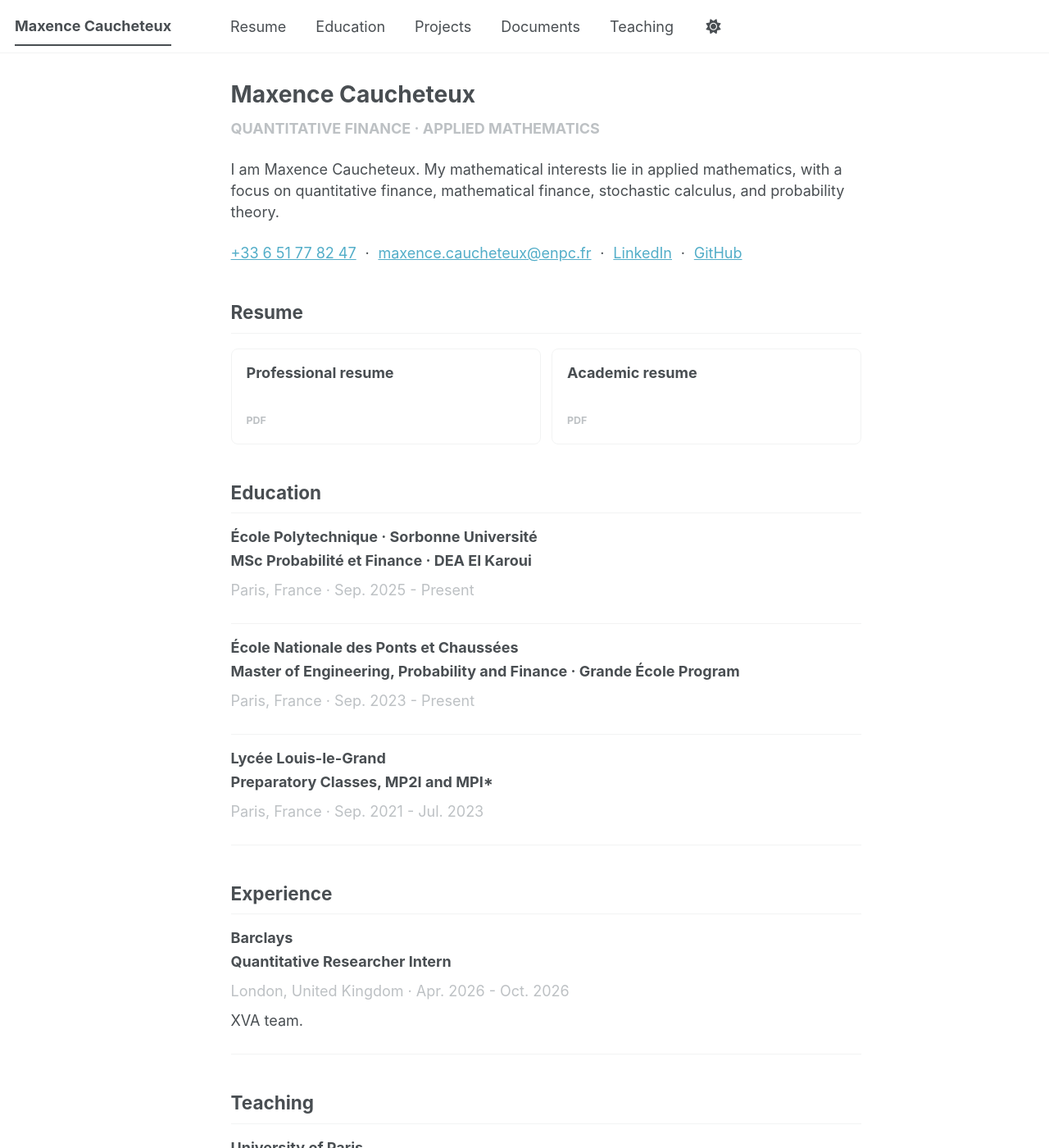
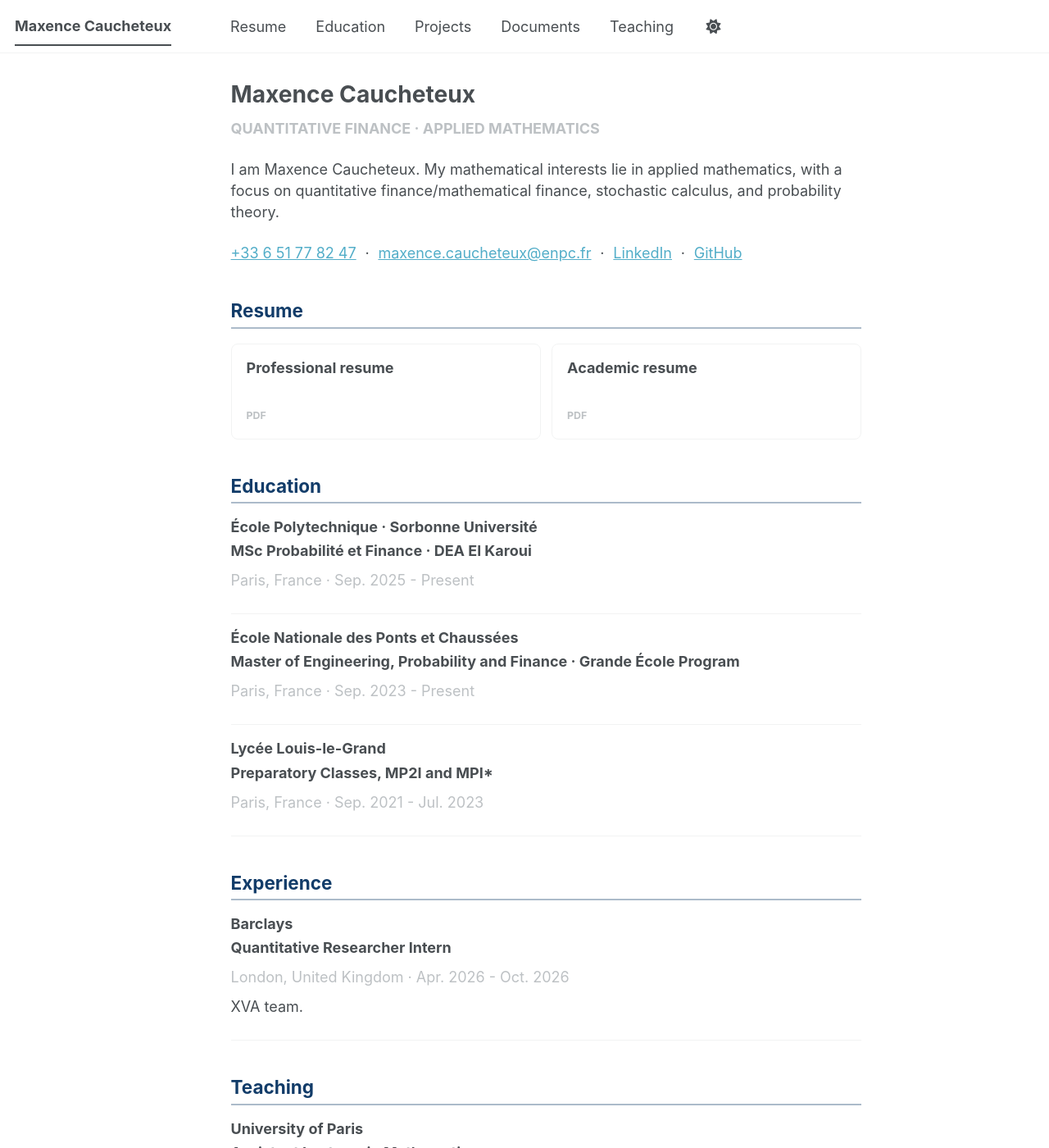
Before and after one commit to maxence2508/maxence2508.github.io, a Jekyll site: the page built from _pages/about.md, in a window 1280 px wide and 1400 px high. Shown: the whole window at 82% size. Built offline with Jekyll 4.4.1, drawn with Linux system fonts in a browser that asks for light colours; a style sheet for code colours, icons or effects is not loaded; some of the changed text lies outside the part shown.

```diff
--- a/_pages/about.md
+++ b/_pages/about.md
@@ -11,7 +11,7 @@ redirect_from:
 
 <div class="home-intro">
   <p class="home-kicker">Quantitative finance · Applied mathematics</p>
-  <p class="home-lead">I am Maxence Caucheteux. My mathematical interests lie in applied mathematics, with a focus on quantitative finance, mathematical finance, stochastic calculus, and probability theory.</p>
+  <p class="home-lead">I am Maxence Caucheteux. My mathematical interests lie in applied mathematics, with a focus on quantitative finance/mathematical finance, stochastic calculus, and probability theory.</p>
   <p class="home-contact">
     <a href="tel:+33651778247">+33 6 51 77 82 47</a>
     <span>·</span>
@@ -137,6 +137,14 @@ redirect_from:
 ## Documents
 
 <div class="profile-list">
+  <article class="profile-entry">
+    <h3>Canonical Processes</h3>
+    <p>Document on canonical processes.</p>
+    <div class="resource-list">
+      <a href="/files/canonical-processes-maxence-caucheteux.pdf" target="_blank" rel="noopener">Document PDF</a>
+    </div>
+  </article>
+
   <article class="profile-entry">
     <h3>Black-Scholes Memo</h3>
     <p>Memo on the Black-Scholes framework.</p>
--- a/assets/css/main.scss
+++ b/assets/css/main.scss
@@ -64,6 +64,18 @@
   align-items: center;
   max-width: 48rem;
   font-family: $sans-serif;
+}
+
+.page__content h2 {
+  margin-top: 2.4rem;
+  padding-bottom: 0.35rem;
+  color: #123c69;
+  border-bottom: 2px solid rgba(18, 60, 105, 0.35);
+}
+
+html[data-theme="dark"] .page__content h2 {
+  color: #8fc7ff;
+  border-bottom-color: rgba(143, 199, 255, 0.45);
 }
 
 .document-grid {
```
Also changed, not shown: other parts of _pages/about.md (+1 -1 lines), 1 other file.
